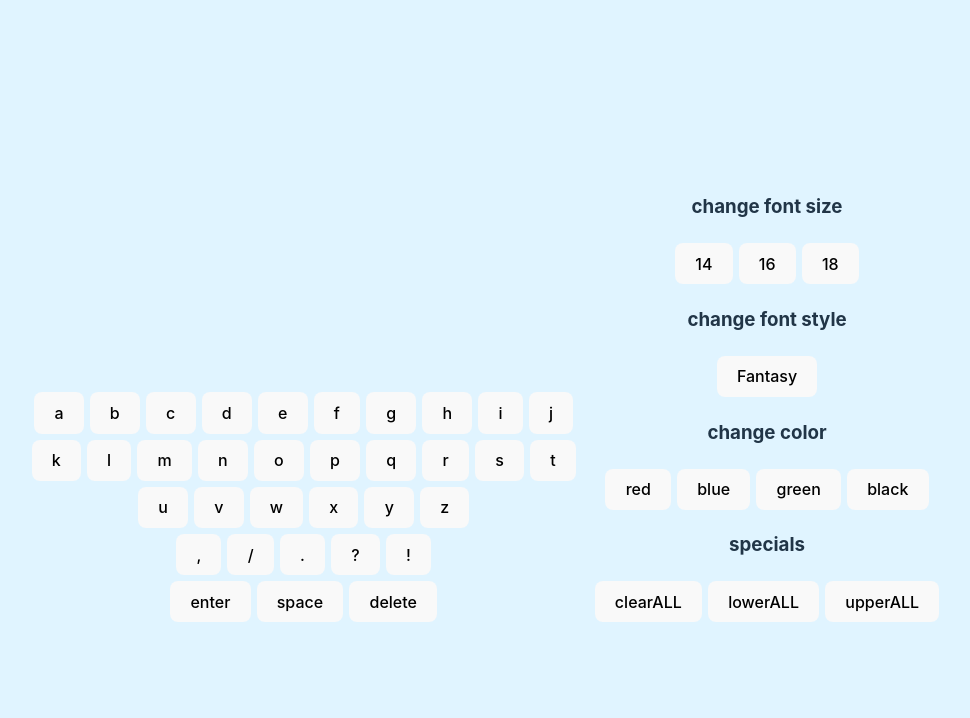
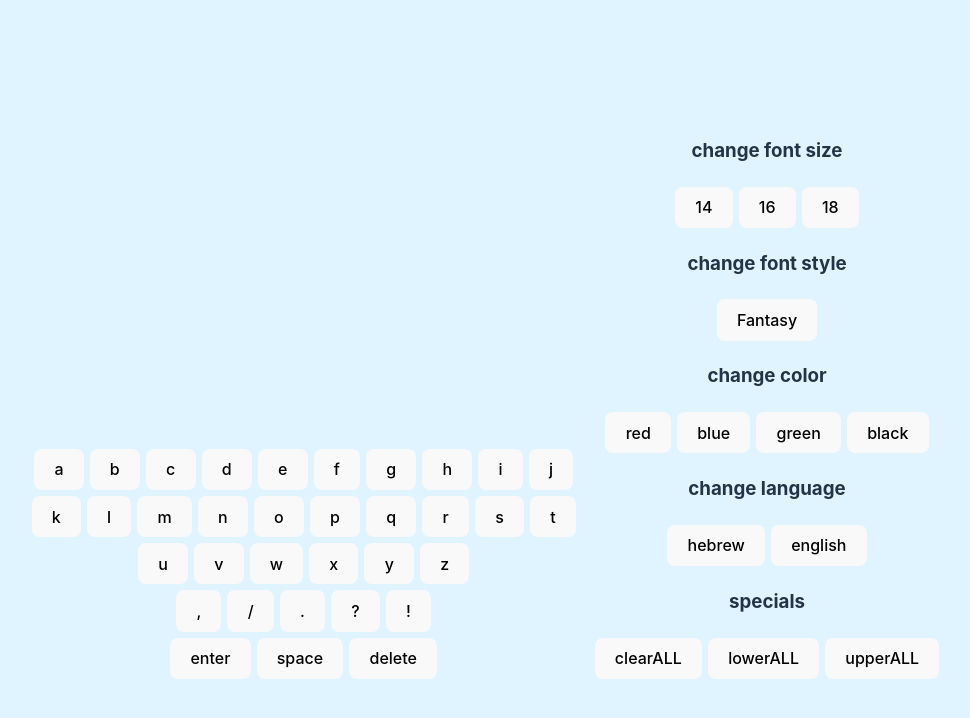
Before and after one commit to chentzriker/textEditor, a React (Vite) app: page / in a window 1280 px wide. Shown: the top 718 px of the page, without its empty margins (161-1131 px from the left). Built offline with nearby package versions, Linux system fonts and the light colour scheme.

Commit message:
languages and caps

```diff
--- a/src/App.jsx
+++ b/src/App.jsx
@@ -6,14 +6,41 @@ import Board from "./components/Board";
 import Special from "./components/Specials";
 
 export function App() {
+  const languages = [];
   const lowercaseLetters = [];
+  const uppercaseLetters = [];
+  const hebrewLetters = [];
   const [arrText, setArrText] = useState([]);
   const [color, setColor] = useState("black");
   const [fontsize, setFontSize] = useState("20px");
   const [fontfamily, setFontFamily] = useState("Ariel");
+  const [language, setLanguage] = useState(lowercaseLetters);
 
   for (let i = 97; i <= 122; i++) {
     lowercaseLetters.push(String.fromCharCode(i));
+  }
+
+  for (let i = 65; i <= 90; i++) {
+    uppercaseLetters.push(String.fromCharCode(i));
+  }
+  for (let i = 1488; i <= 1514; i++) {
+    hebrewLetters.push(String.fromCharCode(i));
+  }
+
+  languages.push(lowercaseLetters);
+  languages.push(uppercaseLetters);
+  languages.push(hebrewLetters);
+
+  function changeLanguage(e) {
+    if (e.target.textContent === "hebrew") {
+      setLanguage(languages[2]);
+    }
+    if (e.target.textContent === "english") {
+      setLanguage(languages[0]);
+    }
+    if (e.target.textContent === "caps") {
+      setLanguage(languages[1]);
+    }
   }
 
   function handlePressLetter(e) {
@@ -33,9 +60,9 @@ export function App() {
         {
           letter: "/n",
           style: { color: color, fontSize: fontsize, fontFamily: fontfamily },
-        },]);
-    }
-    else {
+        },
+      ]);
+    } else {
       setArrText((prev) => [
         ...prev,
         {
@@ -95,8 +122,9 @@ export function App() {
       <div>
         <Board arrText={arrText} />
         <Keyboard
-          letters={lowercaseLetters}
+          letters={language}
           handlePressLetter={handlePressLetter}
+          changeLanguage={changeLanguage}
         />
       </div>
       <div className="fitures">
@@ -104,6 +132,7 @@ export function App() {
           changeColor={changeColor}
           changeSize={changeSize}
           changeFontFamily={changeFontFamily}
+          changeLanguage={changeLanguage}
         />
         <Special Clear={Clear} LowerCase={LowerCase} UpperCase={UpperCase} />
       </div>
--- a/src/components/StyleText.jsx
+++ b/src/components/StyleText.jsx
@@ -2,16 +2,19 @@ function StyleText(props) {
   return (
     <div>
       <h3>change font size</h3>
-      <button onClick = {(e) => props.changeSize(e)}>14</button>
-      <button onClick = {(e) => props.changeSize(e)}>16</button>
-      <button onClick = {(e) => props.changeSize(e)}>18</button>
+      <button onClick={(e) => props.changeSize(e)}>14</button>
+      <button onClick={(e) => props.changeSize(e)}>16</button>
+      <button onClick={(e) => props.changeSize(e)}>18</button>
       <h3>change font style</h3>
-      <button onClick = {(e) => props.changeFontFamily(e)}>Fantasy</button>
+      <button onClick={(e) => props.changeFontFamily(e)}>Fantasy</button>
       <h3>change color</h3>
-      <button onClick = {(e) => props.changeColor(e)}>red</button>
-      <button onClick = {(e) => props.changeColor(e)}>blue</button>
-      <button onClick = {(e) => props.changeColor(e)}>green</button>
-      <button onClick = {(e) => props.changeColor(e)}>black</button>
+      <button onClick={(e) => props.changeColor(e)}>red</button>
+      <button onClick={(e) => props.changeColor(e)}>blue</button>
+      <button onClick={(e) => props.changeColor(e)}>green</button>
+      <button onClick={(e) => props.changeColor(e)}>black</button>
+      <h3>change language</h3>
+      <button onClick={(e) => props.changeLanguage(e)}>hebrew</button>
+      <button onClick={(e) => props.changeLanguage(e)}>english</button>
     </div>
   );
 }
```
